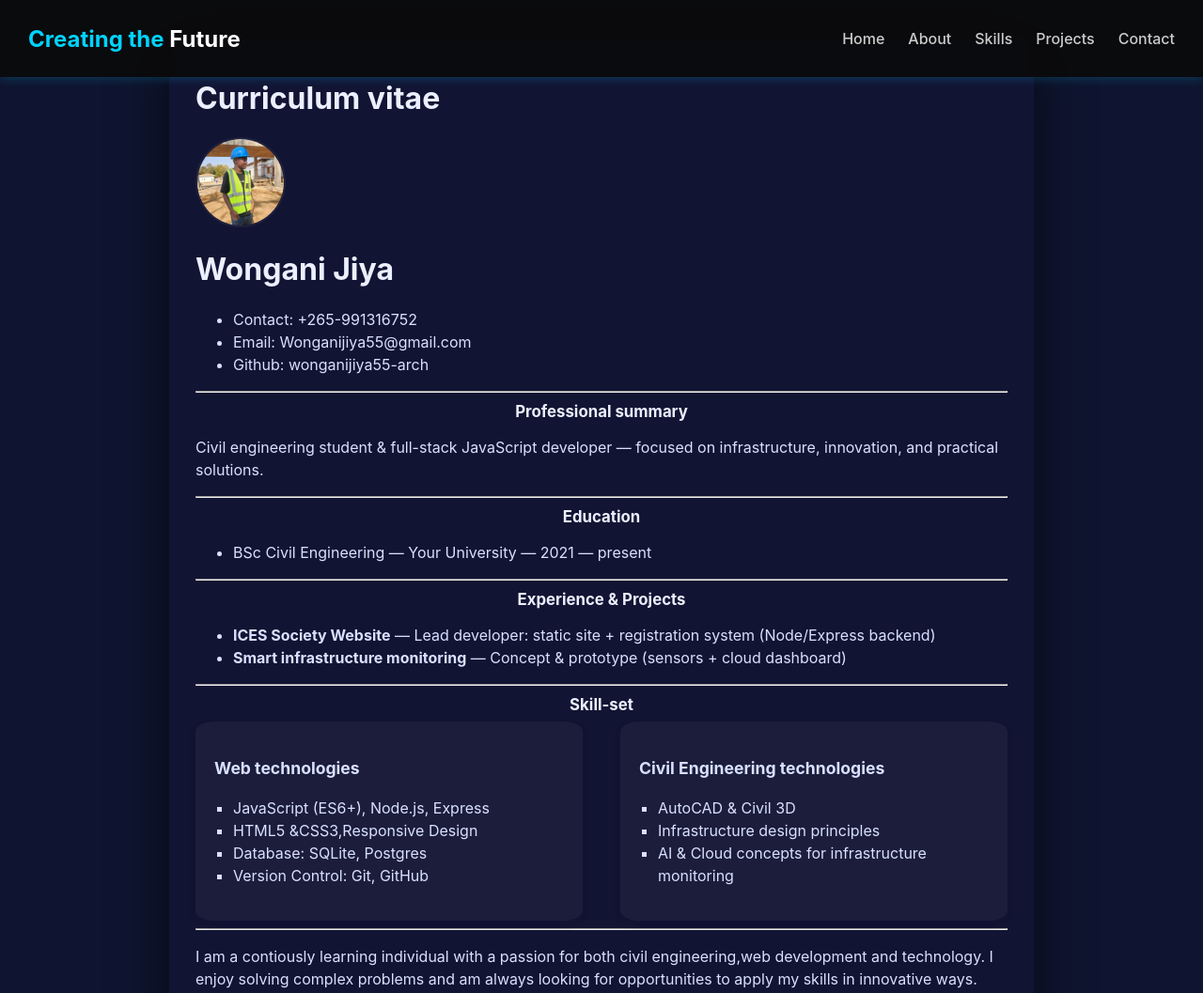
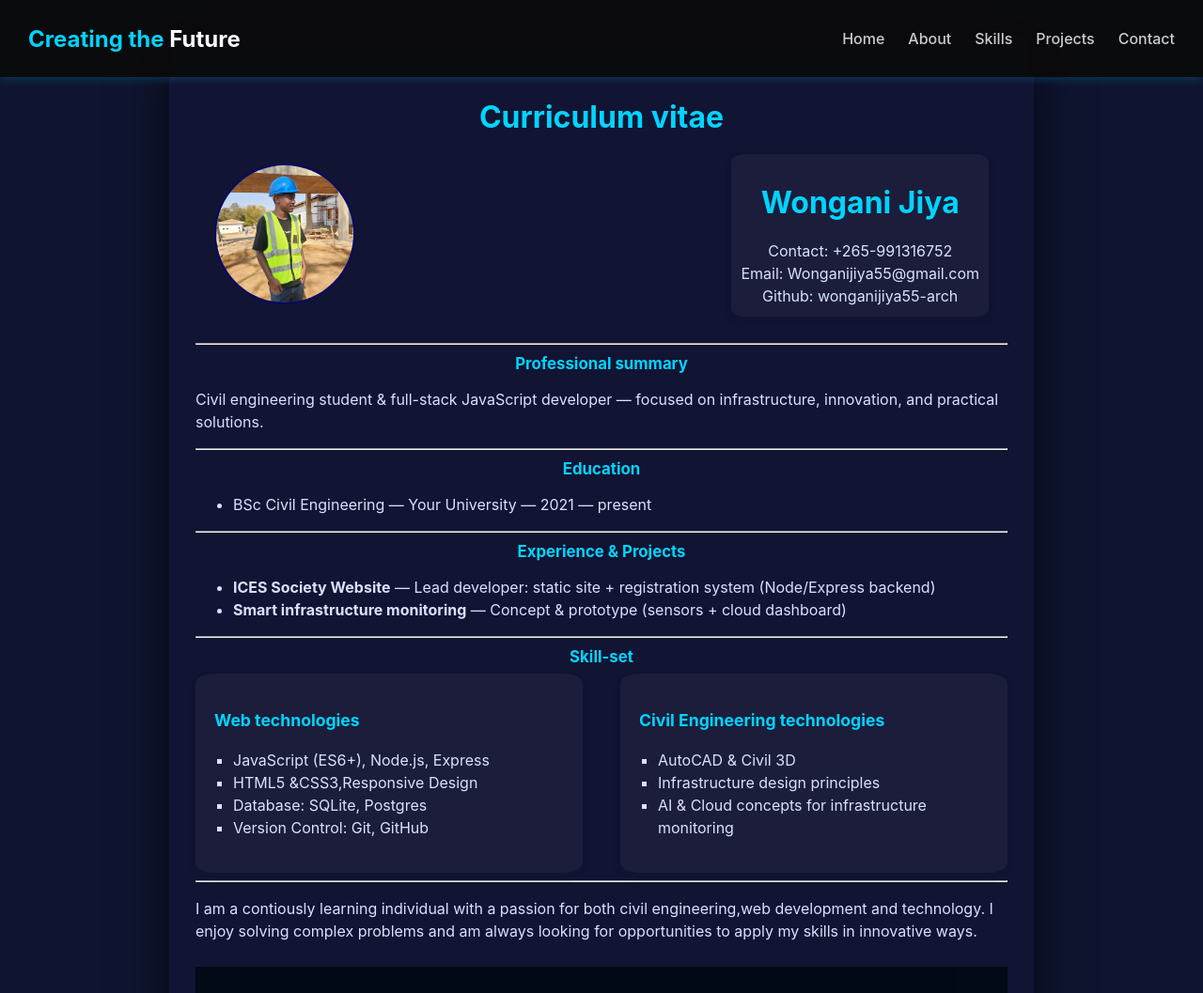
Before and after one commit to wonganijiya55-arch/Portifolio-webpage, a plain HTML site: page CV.html in a window 1280 px wide. Shown: the top 1057 px of the page at 94% size. Drawn offline with Linux system fonts and the light colour scheme.

Commit message:
version 1.02
version 1.02

```diff
--- a/CV.html
+++ b/CV.html
@@ -32,7 +32,7 @@
          <h1>Curriculum vitae</h1>
          <div class="cv-headerdiv">
       <div class="cv-header-intro">
-      <img src="images/IMG-20250906-WA0031.jpg" alt="Wongani Jiya" class="cv-photo">
+      <img src="images/IMG-20250906-WA0031.jpg" alt="Wongani Jiya" class="cv-photo"></li>
       </div>
       <div class="cv-header-text">
         <h1>Wongani Jiya</h1>
--- a/index.js
+++ b/index.js
@@ -10,3 +10,5 @@ document.getElementById("contactForm").addEventListener("submit", function(e) {
   menu.addEventListener('click', () => {
     navLinks.classList.toggle('open');
   });
+  //End of initial javascript//
+//Start of curriculum vitae js file//
--- a/profiles.css
+++ b/profiles.css
@@ -312,5 +312,75 @@ box-shadow: #121433 0px 4px 6px -1px, #121433 0px 2px 4px -1px;
   padding-left:20px;
   text-align: inherit;
 }
+.web p,.civil p,#skills h2,.exp-proj h2,.education h2,.professional-summary h2{
+    color: #00d4ff;
+}
 /*end of skills section*/
- /* start of cv-header section*/
+/* start of cv-header section*/
+/* Style for the entire CV header */
+#cv-header{
+  text-align: center;
+  padding: 20px;
+}
+/* Make Curriculum Vitae title appear at the top */
+#cv-header h1 {
+  margin-bottom: 20px;
+  font-size: 2rem;
+   color: #00d4ff;
+  text-align: center;
+}
+
+/* This div will hold the image and the text side-by-side */
+.cv-headerdiv {
+  display: flex;
+  align-items: center;     /* Vertically center image and text */
+  justify-content:space-between; /* Center the whole group horizontally */
+  flex-wrap: nowrap;         /* Wrap for smaller screens */
+  border-radius: 5%;
+  gap:1rem;
+
+}
+
+/* Image section */
+.cv-header-intro img.cv-photo {
+  width: 150px;
+  height: 150px;
+  border-radius: 50%;
+  object-fit: cover;
+  border: 2px solid #06086b;
+  align-items: flex-start;
+}
+.ch-header-intro{
+  background: var(--glass);
+  box-shadow: #121433 0px 4px 6px -1px, #121433 0px 2px 4px -1px;
+  border-radius: 5%;
+}
+
+/* Text section */
+.cv-header-text {
+  text-align: left;
+    box-shadow: #121433 0px 4px 6px -1px, #121433 0px 2px 4px -1px;
+    background: var(--glass);
+    border-radius: 5%;
+    padding: 10px;
+    text-align: center;
+}
+
+.cv-header-text h1 {
+  margin-bottom: 10px;
+  font-size: 1.5rem;
+  color: #00d4ff;
+}
+
+.cv-header-text ul {
+  list-style-type: none;
+  padding: 0;
+  margin: 0;
+  display:inline-block;
+}
+
+.cv-header-text,li {
+  margin-left: auto;
+  font-size: 1rem;
+  color:#fff;
+}
```
